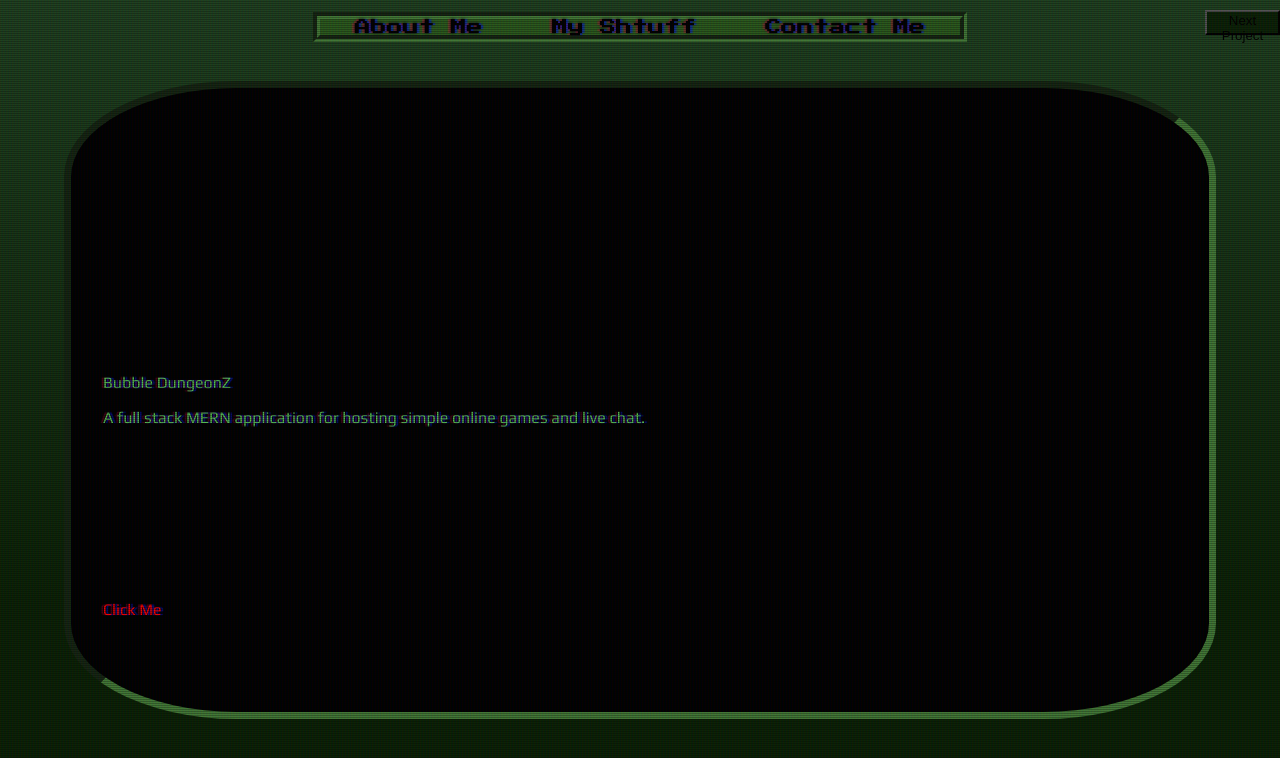
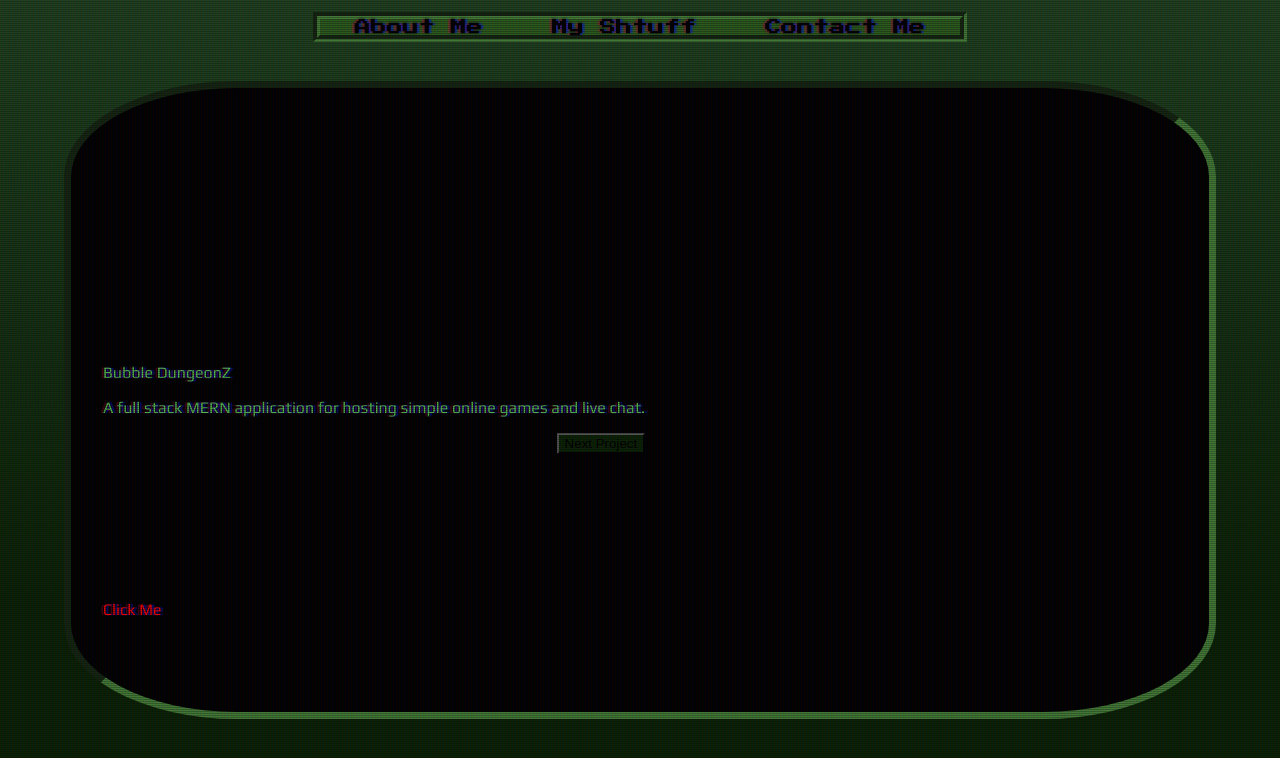
Before and after one commit to madrodgerflynn/reactFolio, a React (Create React App) app: page /MyShtuff in a window 1280 px wide. Shown: the top 758 px of the page. Built offline with nearby package versions, Linux system fonts and the light colour scheme; a web font is replaced by a local one.

Commit message:
last commit tonight

```diff
--- a/src/componenets/myShtuff/MyShtuff.css
+++ b/src/componenets/myShtuff/MyShtuff.css
@@ -17,12 +17,10 @@
   align-items: center;
 }
 .galleryBtn {
-  height: 25px;
-  width: 75px;
   background-color: var(--lilac);
   float: right;
-  position: absolute;
-  right: 0;
+  /* position: absolute; */
+  /* right: 0; */
   top: 10px;
 }
 .projectLinks {
```
